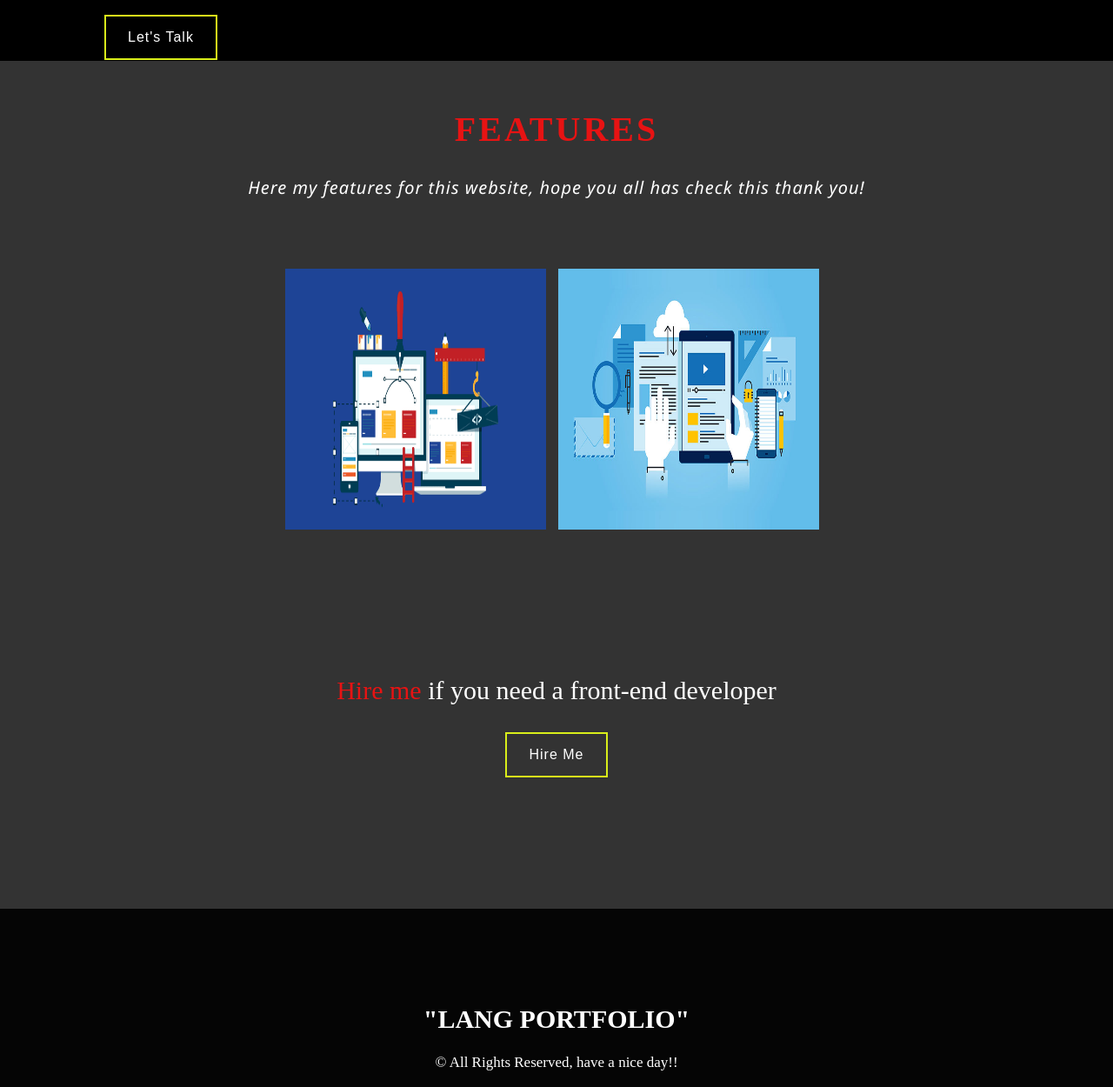
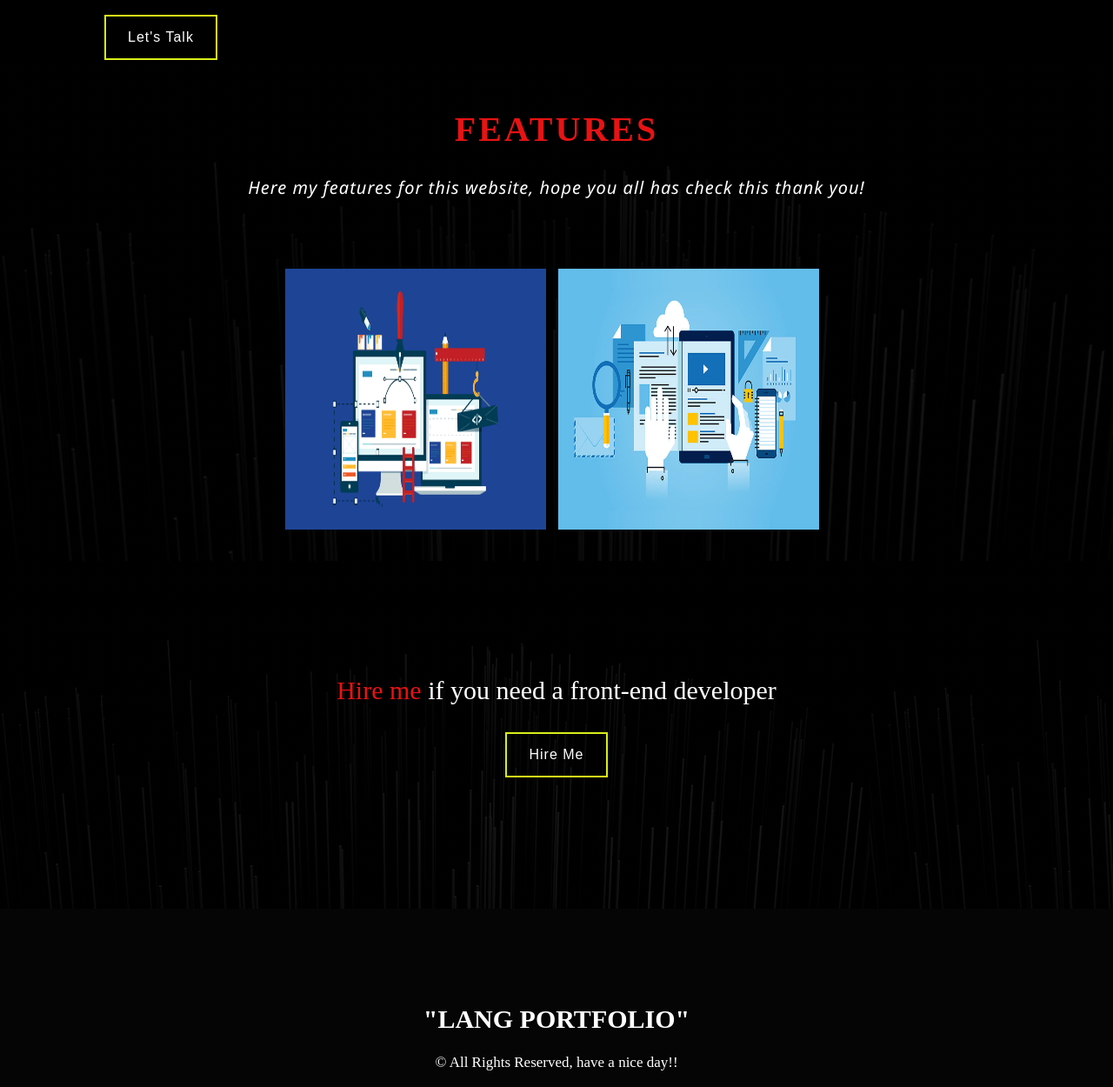
Before and after one commit to CuasayTimJoshTungol/Ibonkarylle-Portfolio, a plain HTML site: page index.html in a window 1280 px wide. Shown: the part 1410-2660 px from the top of the page at 87% size. Drawn offline with Linux system fonts and the light colour scheme; the site is published under a folder, as on GitHub Pages, so addresses that start at the root find nothing.

Commit message:
Update style.css

```diff
--- a/style.css
+++ b/style.css
@@ -7,7 +7,7 @@
 .banner{
     width: 100%;
     height: 100vh;
-    background-image: linear-gradient(rgba(0,0,0,0.85),rgba(0,0,0,0.85)),url(/imahe/Lines.jpg);
+    background-image: linear-gradient(rgba(0,0,0,0.85),rgba(0,0,0,0.85)),url(./imahe/Lines.jpg);
     background-size: cover;
     background-position: center;
 }
@@ -199,7 +199,7 @@ button:hover{
 /****************Other-Feautres****************/
 
 .features{
-    background: linear-gradient(rgba(0,0,0,0.8),rgba(0,0,0,0.8)), url(/imahe/Lines.jpg);
+    background: linear-gradient(rgba(0,0,0,0.8),rgba(0,0,0,0.8)), url(./imahe/Lines.jpg);
     height: 500px;
     width: 100%px;
     background-size: cover;
@@ -293,7 +293,7 @@ button:hover{
 .contact-me{
     width: 100%;
     height: 400px;
-    background: linear-gradient( rgba(0,0,0,0.8),rgba(0,0,0,0.8)), url(/imahe/Lines.jpg);
+    background: linear-gradient( rgba(0,0,0,0.8),rgba(0,0,0,0.8)), url(./imahe/Lines.jpg);
     display: flex;
     align-items: center;
     flex-direction: column;
```
